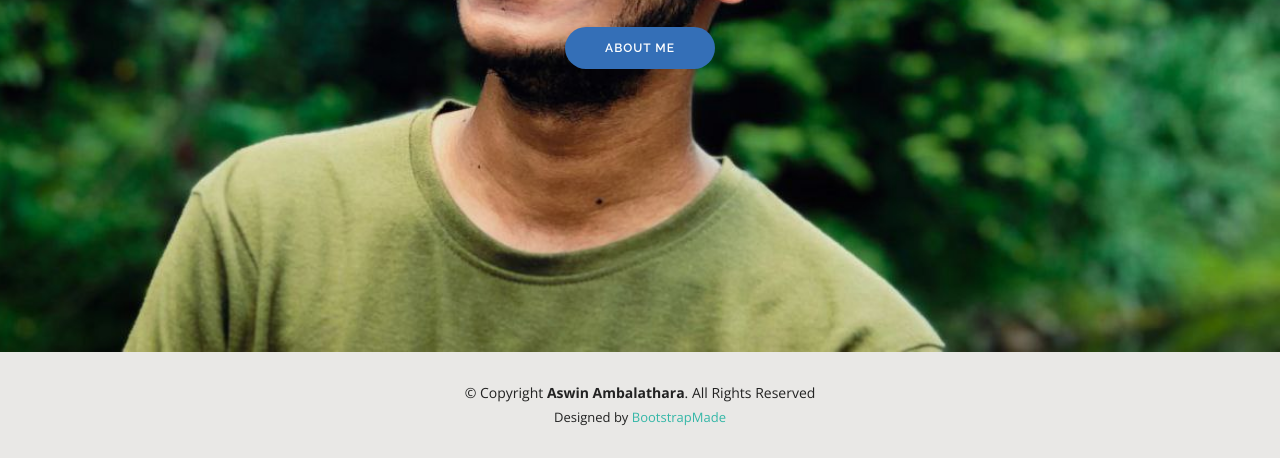
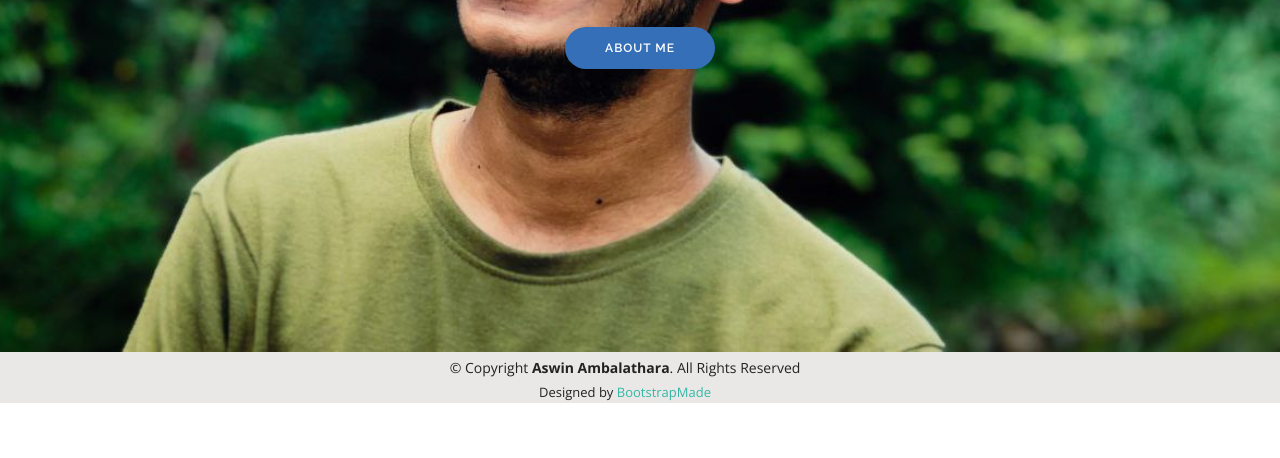
Before and after one commit to aswinambalathara/Personal_Website, a plain HTML site: page index.html in a window 1280 px wide. Shown: the part 448-906 px from the top of the page. After the commit the page ends 851 px from the top, so only its background shows below. Drawn offline with nearby package versions, Linux system fonts and the light colour scheme.

Commit message:
Update style.css

```diff
--- a/assets/css/style.css
+++ b/assets/css/style.css
@@ -1297,7 +1297,7 @@ section {
 --------------------------------------------------------------*/
 #footer {
   background: #e9e8e6;
-  padding: 30px 0;
+  padding: 5px 30px 0 0;
   color: #222222;
   font-size: 14px;
   text-align: center;
```
